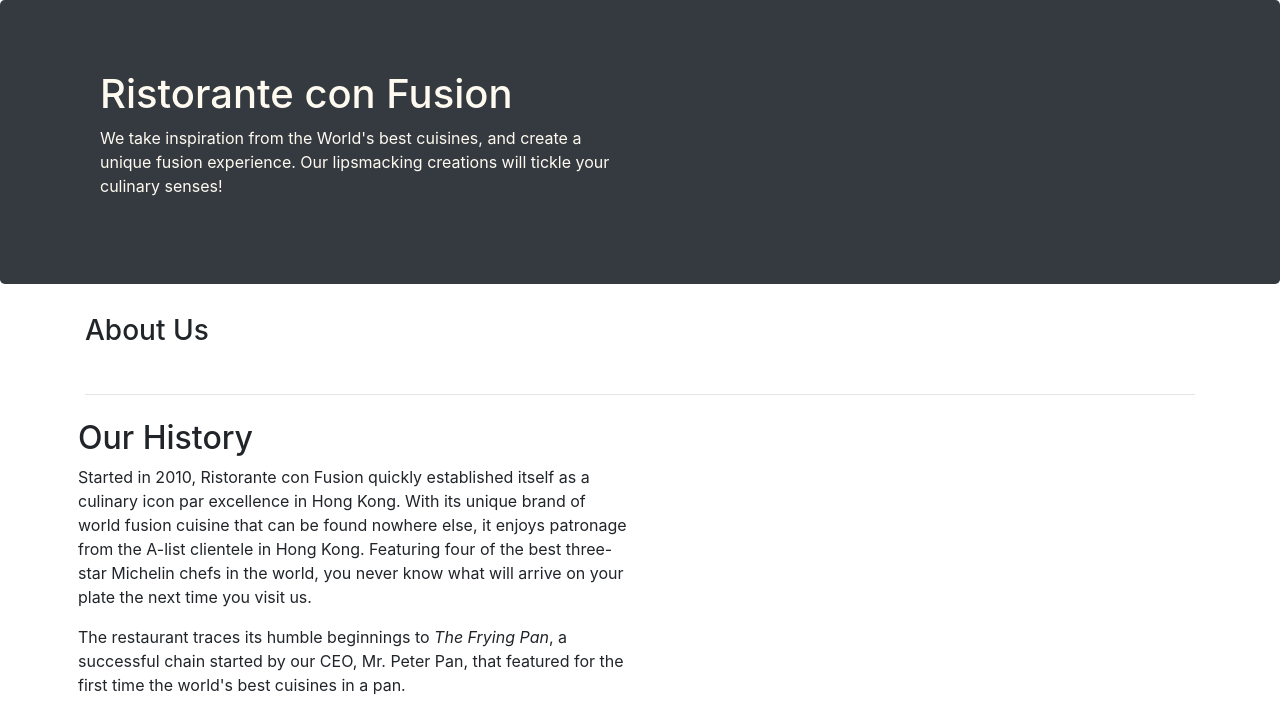
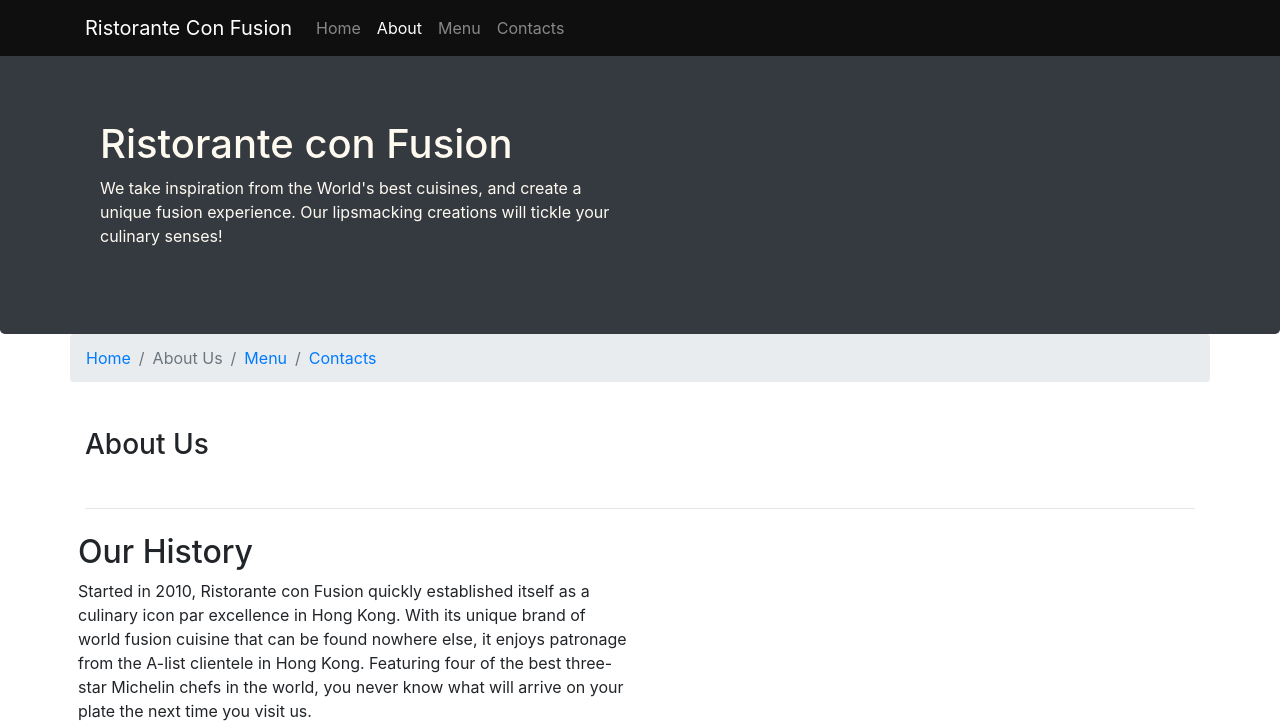
Before and after one commit to njabulo007/Restaurante-conFusion, a website: page aboutus.html in a window 1280 px wide. Shown: the top 726 px of the page. Drawn offline with nearby package versions, Linux system fonts and the light colour scheme.

Commit message:
Navbar and Breadcrumbs

```diff
--- a/aboutus.html
+++ b/aboutus.html
@@ -15,7 +15,22 @@
 </head>
 
 <body>
-
+    <nav class="navbar navbar-dark navbar-expand-sm fixed-top">
+        <div class="container">
+            <button class="navbar-toggler" type="button" data-toggle="collapse" data-target="#navbar">
+                <span class="navbar-toggler-icon"></span>
+            </button>
+            <a href="index.html" class="navbar-brand ">Ristorante Con Fusion</a>
+            <div class="collapse navbar-collapse" id="navbar">
+                <ul class="navbar-nav mr-auto">
+                    <li class="nav-item"><a href="index.html" class="nav-link">Home</a></li>
+                    <li class="nav-item"><a href="aboutus.html" class="nav-link active">About</a></li>
+                    <li class="nav-item"><a href="" class="nav-link">Menu</a></li>
+                    <li class="nav-item"><a href="" class="nav-link">Contacts</a></li>
+                </ul>
+            </div>
+        </div>
+    </nav>
     <header class="jumbotron bg-dark">
         <div class="container">
             <div class="row row-header">
@@ -31,6 +46,12 @@
 
     <div class="container">
         <div class="row">
+            <ol class="col-12 breadcrumb">
+                <li class="breadcrumb-item"><a href="index.html">Home</a></li>
+                <li class="breadcrumb-item active">About Us</li>
+                <li class="breadcrumb-item"><a href="#">Menu</a></li>
+                <li class="breadcrumb-item"><a href="#">Contacts</a></li>
+            </ol>
             <div class="col-12 col-sm">
                <h3>About Us</h3>
                <hr>
--- a/css/styles.css
+++ b/css/styles.css
@@ -32,3 +32,12 @@ h3{
     margin: 0 auto;
     padding: 30px 0px 30px 0px;
 }
+
+body{
+    padding: 50px 0px 0px 0px;
+    z-index: 0;
+}
+
+.navbar-dark{
+    background-color: #0f0f0f;
+}
```
Also changed, not shown: index.html (+16 -1 lines).
